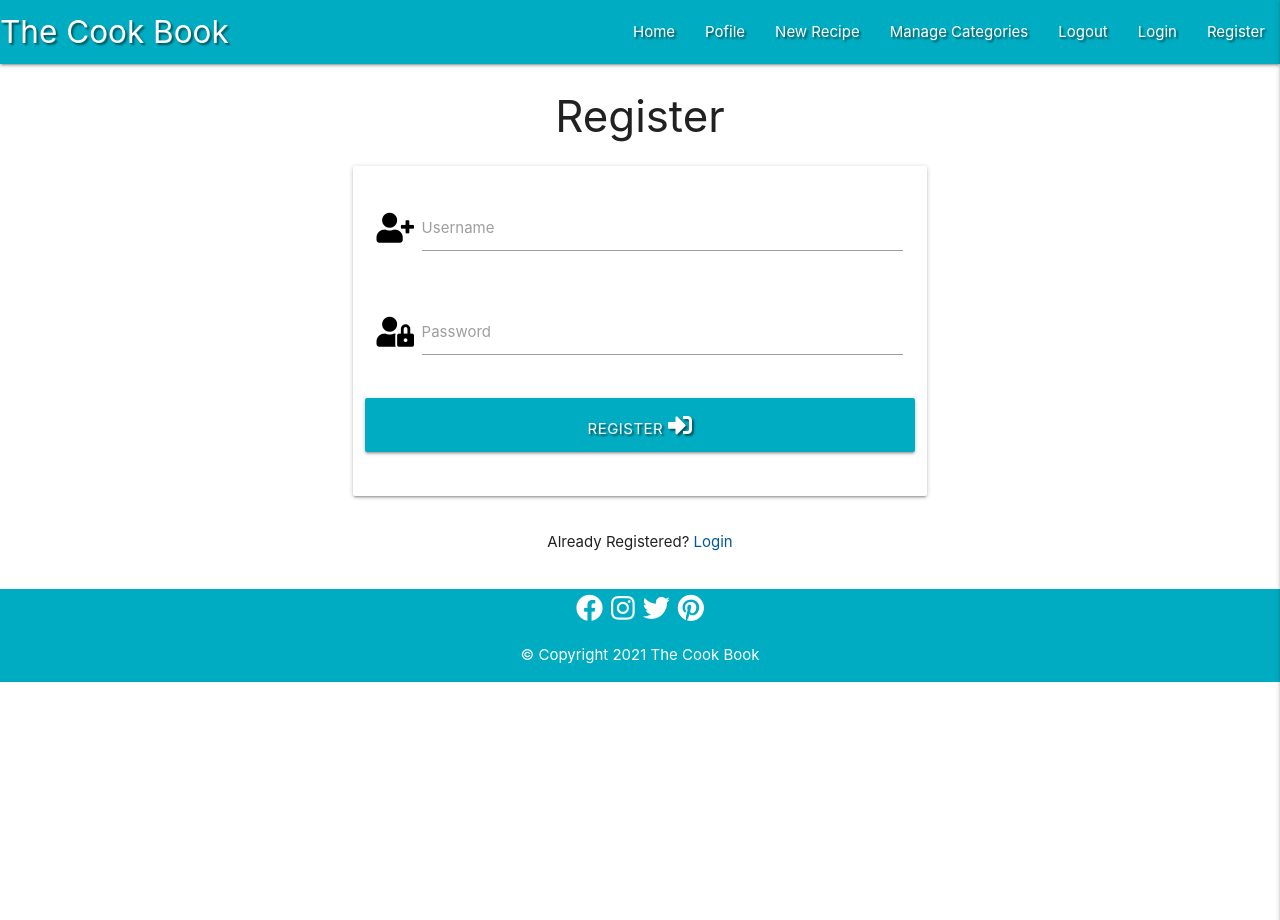
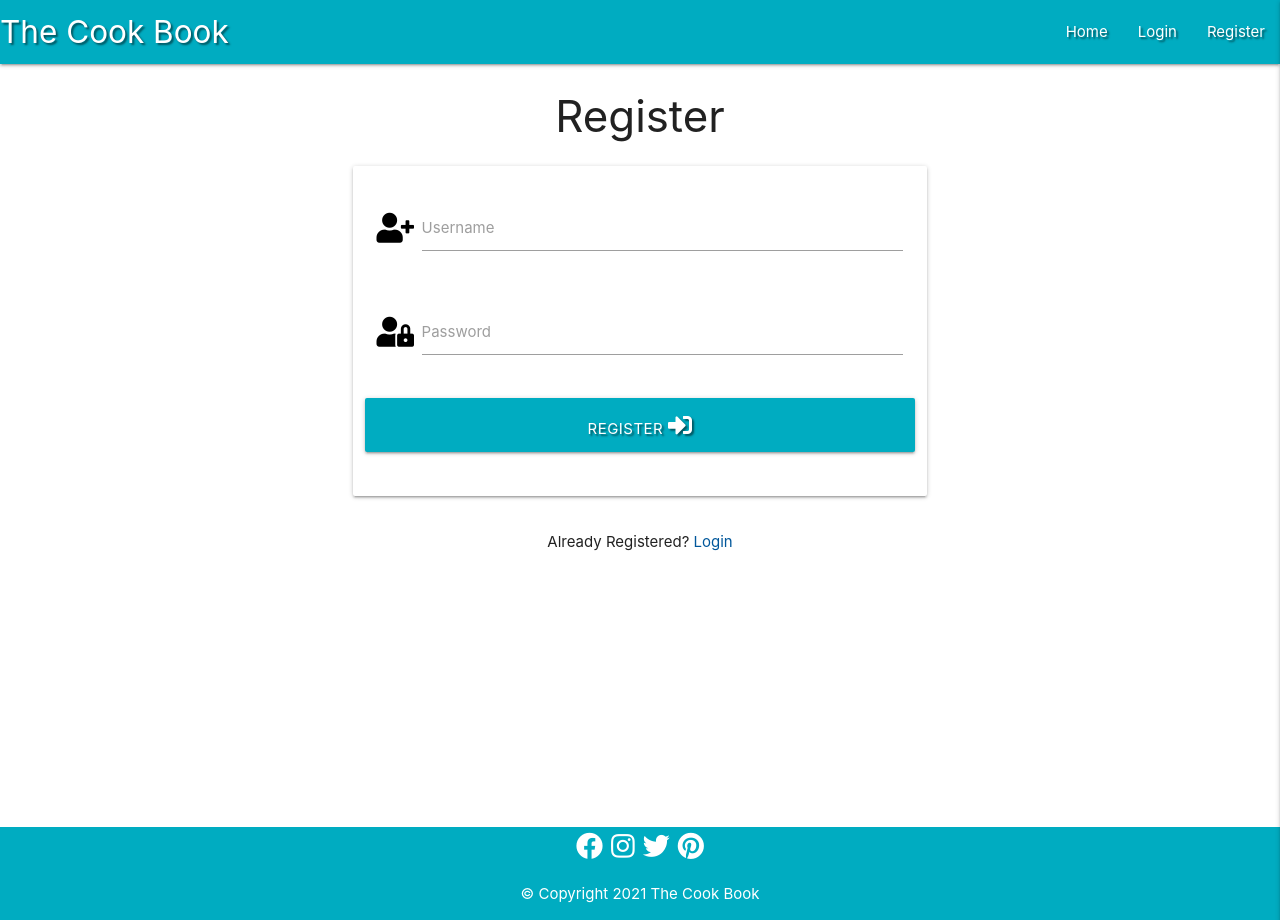
Before and after one commit to Bhargavi84/The-Cook-Book, a Flask app: page /register in a window 1280 px wide. Run offline with Flask 2, Linux system fonts and the light colour scheme; some libraries are stand-ins or nearby versions.

Commit message:
Add logout functionality

```diff
--- a/app.py
+++ b/app.py
@@ -80,7 +80,19 @@ def login():
 def profile(username):
     # grab the session user's username from the db
     username = mongo.db.users.find_one({"username": session["user"]})["username"]
-    return render_template("profile.html", username=username)
+
+    if session["user"]:
+        return render_template("profile.html", username=username)
+
+    return redirect(url_for("login"))
+
+@app.route("/logout")
+def logout():
+    # remove user from session cookies
+    flash("You have been logged out")
+    session.pop("user")
+    return redirect(url_for("login"))
+
 
 
 if __name__== "__main__":
--- a/static/css/style.css
+++ b/static/css/style.css
@@ -12,9 +12,12 @@
 
 /*---------------------Footer--------------*/
 
-footer {
+#footer {
 	width: 100%;
 	background-color: #00acc1;
+	position: absolute;
+	bottom: 0;
+
 
 }
 
--- a/templates/base.html
+++ b/templates/base.html
@@ -20,12 +20,15 @@
                 <a href="#" data-target="mobile-demo" class="sidenav-trigger right"><i class="fas fa-bars"></i></a>
                 <ul class="right hide-on-med-and-down">
                     <li><a href="{{ url_for('get_recipes') }}">Home</a></li>
+                    {% if session.user %}
                         <li><a href="{{ url_for('profile', username=session['user']) }}">Pofile</a></li>
                         <li><a href="">New Recipe</a></li>
                         <li><a href="">Manage Categories</a></li>
-                    <li><a href="">Logout</a></li>
+                        <li><a href="{{ url_for('logout') }}">Logout</a></li>
+                    {% else %}
                         <li><a href="{{ url_for('login') }}">Login</a></li>
                         <li><a href="{{ url_for('register') }}">Register</a></li>
+                    {% endif %}
                 </ul>
             </div>
         </nav>
@@ -33,12 +36,15 @@
         <ul class="sidenav" id="mobile-demo">
                     <li><h4 class="center-align light-blue-text text-darken-4">The Cook Book</h4></li>
                     <li><a href="{{ url_for('get_recipes') }}">Home</a></li>
+                    {% if session.user %}
                         <li><a href="{{ url_for('profile', username=session['user']) }}">Pofile</a></li>
                         <li><a href="">New Recipe</a></li>
                         <li><a href="">Manage Categories</a></li>
-                    <li><a href="">Logout</a></li>
+                        <li><a href="{{ url_for('logout') }}">Logout</a></li>
+                    {% else %}
                         <li><a href="{{ url_for('login') }}">Login</a></li>
                         <li><a href="{{ url_for('register') }}">Register</a></li>
+                    {% endif %}
           </ul>
     </header>
     <section>
--- a/templates/profile.html
+++ b/templates/profile.html
@@ -13,4 +13,4 @@
 </div>
 
 
-  {% endblock %}
+{% endblock %}
```
Lines whose indentation alone changed are shown as unchanged.
